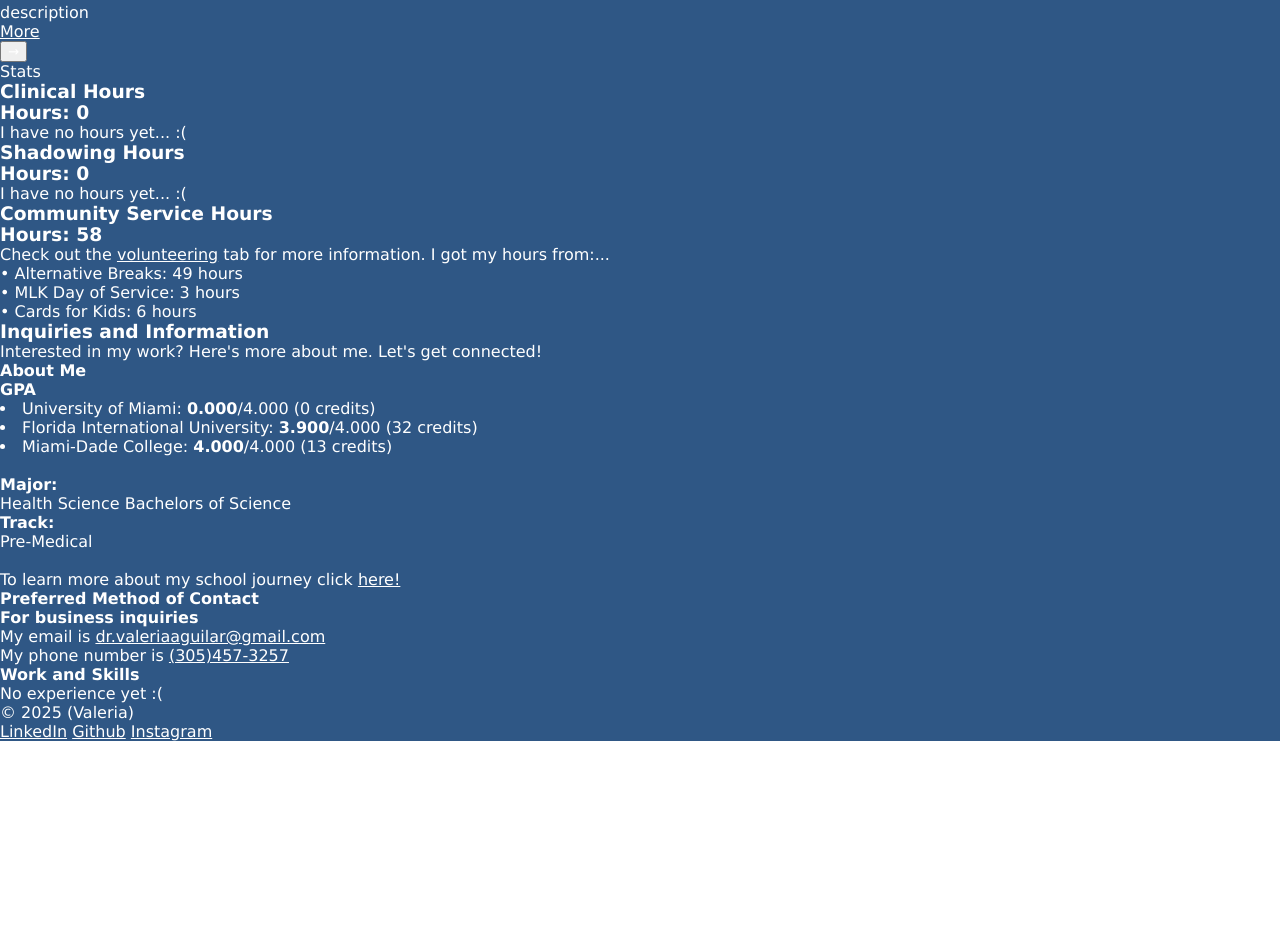
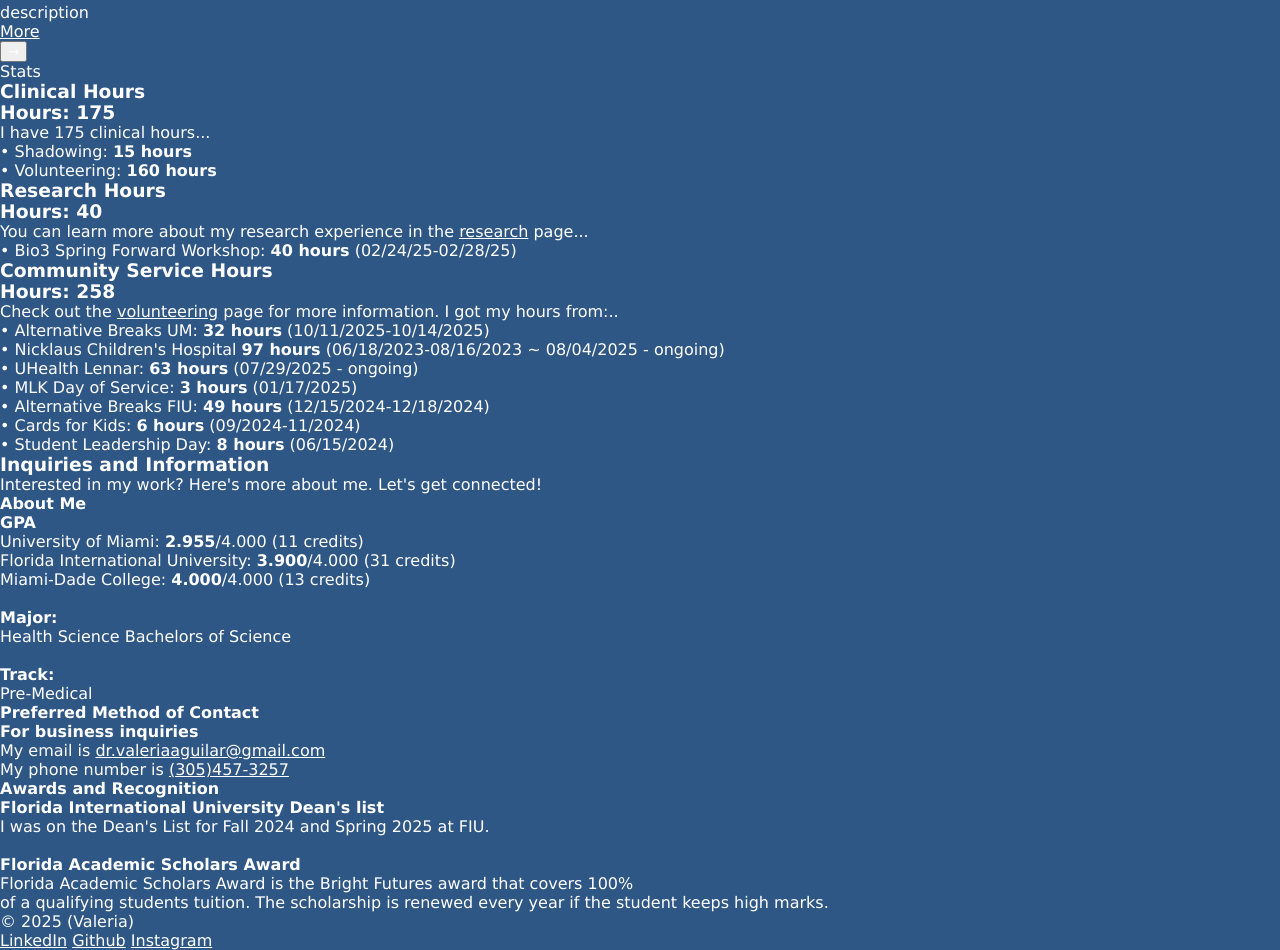
Before and after one commit to Malaria1123/Valeria-s-Portfolio, a plain HTML site: page index.html in a window 1280 px wide. Shown: the part 1241-2191 px from the top of the page. Before the commit the page ends 1982 px from the top, so only its background shows below. Drawn offline with Linux system fonts and the light colour scheme.

Commit message:
index.html
12/31/2025

```diff
--- a/index.html
+++ b/index.html
@@ -12,7 +12,7 @@
     <div class="container">
         <header class="header">
             <div class="header-text-section">
-               <h2>Hello, I am</h2>
+                <h2>Hello, I am</h2>
                 <div class="container2">
                 <div>
                     <p class="name">
@@ -20,18 +20,18 @@
                       </p>
                 </div>
                 </div>
-                <h2>Health Science Pre-Medical | Sophomore | Class of 2028</h2>
+                <h2>Health Science | Sophomore | Class of 2028</h2>
                 <p>I am a pre-medical student at the University of Miami's School of Nursing and Health Studies.</p>
             </div>
             <div class="header-image-section">
-                <img class="header-image" src="me.png" alt="" width="500px"/>
+                <img class="header-image" src="me.jpg" alt="" width="500px"/>
             </div>
         </header>
 
         <section class="skills-section">
-            <div class="skills-title">I created this portfolio with</div>
+            <div class="skills-title">I programmed this CV with</div>
             <div class="skills-card">
-                <p>HTML | CSS | Javascript</p>
+                <p><a target="_blank" href="https://github.com/Malaria1123/Valeria-s-Portfolio">HTML | CSS | Javascript</a></p>
             </div>
         </section>
 
@@ -51,27 +51,39 @@
             <div class="experience">
                 <div class="experience-header">
                     <h3>Clinical Hours</h3>
-                    <h3>Hours: 0</h3>
+                    <h3>Hours: 175</h3>
                 </div>
-                <p>I have no hours yet<span class="ellipsis">...</span> <span class="hidden-text"> :(
+                <p>I have 175  clinical hours<span class="ellipsis">...</span> <span class="hidden-text"> <br>
+                    • Shadowing: <b>15 hours</b><br>
+                    • Volunteering: <b>160 hours</b><br>
+
                 </p>
             </div>
             <div class="experience">
                 <div class="experience-header">
-                    <h3>Shadowing Hours</h3>
-                    <h3>Hours: 0</h3>
+                    <h3>Research Hours</h3>
+                    <h3>Hours: 40</h3>
                 </div>
-                <p>I have no hours yet<span class="ellipsis">...</span> <span class="hidden-text"> :(
+                <p>You can learn more about my research experience in the <a href="research.html" class="topic">research</a> page.<span class="ellipsis">..</span> <span class="hidden-text"> <br>• Bio3 Spring Forward
+                    Workshop: <b>40 hours</b> (02/24/25-02/28/25) <br>
+
+
                 </span></p>
             </div>
             <div class="experience">
                 <div class="experience-header">
                     <h3>Community Service Hours</h3>
-                    <h3>Hours: 58</h3>
+                    <h3>Hours: 258</h3>
                 </div>
-                <p>Check out the <a href="volunteer.html" class="topic">volunteering</a> tab for more information. I got my hours from:<span class="ellipsis">...</span>
+                <p>Check out the <a href="volunteer.html" class="topic">volunteering</a> page for more information. I got my hours from:<span class="ellipsis">..</span>
                     <span class="hidden-text">
-                    <br> • Alternative Breaks: 49 hours <br> • MLK Day of Service: 3 hours <br> • Cards for Kids: 6 hours</span>
+                    <br> • Alternative Breaks UM: <b>32 hours</b> (10/11/2025-10/14/2025)
+                    <br> • Nicklaus Children's Hospital <b>97 hours</b> (06/18/2023-08/16/2023 ~ 08/04/2025 - ongoing)
+                    <br> • UHealth Lennar: <b>63 hours</b> (07/29/2025 - ongoing)
+                    <br> • MLK Day of Service: <b>3 hours</b> (01/17/2025)
+                    <br> • Alternative Breaks FIU: <b>49 hours</b> (12/15/2024-12/18/2024)
+                    <br> • Cards for Kids: <b>6 hours</b> (09/2024-11/2024)
+                    <br> • Student Leadership Day: <b>8 hours</b> (06/15/2024)</span>
                 </p>
             </div>
         </section>
@@ -87,13 +99,13 @@
                     </div>
                     <div class="answer">
                         <p> <b>GPA</b><br>
-                            <li>University of Miami:  <b>0.000</b>/4.000 (0 credits)</li>
-                            <li>Florida International University:  <b>3.900</b>/4.000 (32 credits)</li>
-                            <li>Miami-Dade College: <b>4.000</b>/4.000 (13 credits)</li>
+                            University of Miami:  <b>2.955</b>/4.000 (11 credits)<br>
+                            Florida International University:  <b>3.900</b>/4.000 (31 credits)<br>
+                            Miami-Dade College: <b>4.000</b>/4.000 (13 credits)<br>
                             <br> <b>Major:</b> <br> Health Science Bachelors of Science
+                            <br>
                             <br><b>Track:</b> <br> Pre-Medical
                             <br>
-                            <br>To learn more about my school journey click <a href="about.html" class="topic">here!</a>
                         </p>
                     </div>
                 </div>
@@ -110,11 +122,16 @@
                 </div>
                 <div class="info-wrapper">
                     <div class="question">
-                        <h4>Work and Skills</h4>
+                        <h4>Awards and Recognition</h4>
                     </div>
                     <div class="answer">
                         <p>
-                            No experience yet :(
+                            <b>Florida International University Dean's list</b><br>
+                            I was on the Dean's List for Fall 2024 and Spring 2025 at FIU.<br>
+                            <br>
+                            <b>Florida Academic Scholars Award</b><br>
+                            Florida Academic Scholars Award is the Bright Futures award that covers 100% <br> of a qualifying students
+                            tuition. The scholarship is renewed every year if the student keeps high marks.
                         </p>
                     </div>
                 </div>
```
